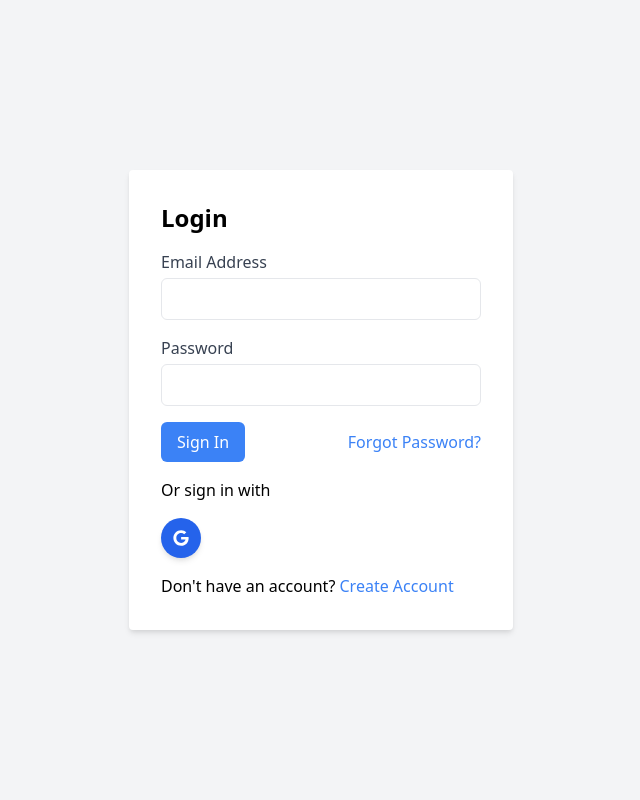
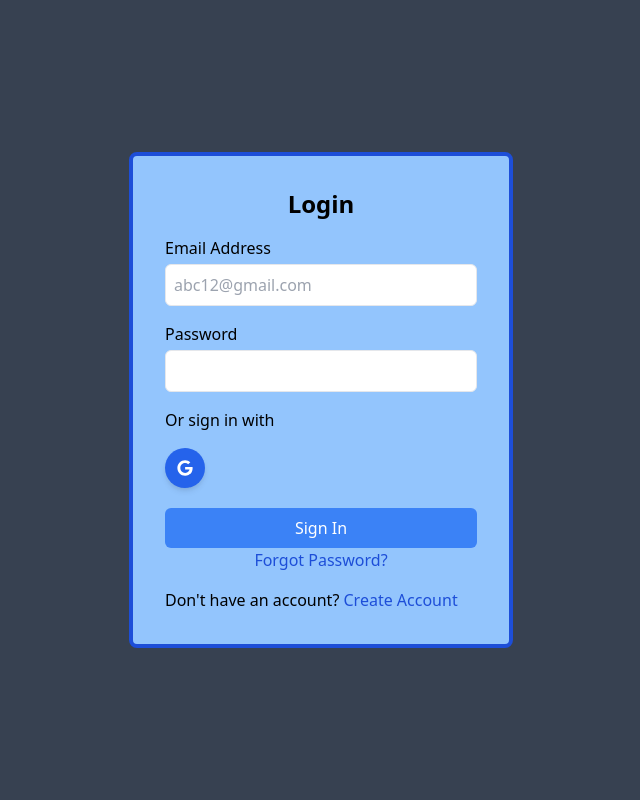
Before and after one commit to VireshShah17/LifeSaver, a Django app: template LifeSaver/templates/login.html in a window 1280 px wide. Shown: the whole page, without its empty margins (319-959 px from the left). Run offline with Django 4.2, Linux system fonts and the light colour scheme; the template is opened without the code that fills it, so the values that code supplies are empty; some libraries are stand-ins or nearby versions.

Commit message:
update login form
give styling

```diff
--- a/LifeSaver/templates/login.html
+++ b/LifeSaver/templates/login.html
@@ -11,22 +11,17 @@
     <link href="https://cdnjs.cloudflare.com/ajax/libs/font-awesome/5.15.4/css/all.min.css" rel="stylesheet">
 </head>
 
-<body class="bg-gray-100 flex justify-center items-center h-screen">
-    <div class="bg-white p-8 rounded shadow-md max-w-sm w-full">
-        <h2 class="text-2xl font-semibold mb-4">Login</h2>
+<body class="bg-gray-700 flex justify-center items-center h-screen">
+    <div class="bg-blue-300 p-8 rounded-lg border-4 border-blue-700 max-w-sm w-full">
+        <h2 class="text-2xl font-semibold mb-4 text-center">Login</h2>
         <form>
             <div class="mb-4">
-                <label for="email" class="block text-gray-700">Email Address</label>
-                <input type="email" id="email" name="email" class="mt-1 p-2 block w-full border rounded-md">
+                <label for="email" class="block text-black">Email Address</label>
+                <input type="email" id="email" name="email" placeholder="abc12@gmail.com" class="mt-1 p-2 block w-full border rounded-md">
             </div>
             <div class="mb-4">
-                <label for="password" class="block text-gray-700">Password</label>
+                <label for="password" class="block text-black">Password</label>
                 <input type="password" id="password" name="password" class="mt-1 p-2 block w-full border rounded-md">
-            </div>
-            <div class="mb-4 flex justify-between items-center">
-                <button type="submit" class="px-4 py-2 bg-blue-500 text-white rounded-md hover:bg-blue-600">Sign
-                    In</button>
-                <a href="#" class="text-blue-500 hover:underline">Forgot Password?</a>
             </div>
             <p class="mb-4">Or sign in with</p>
             <div class="flex space-x-4">
@@ -36,8 +31,13 @@
                     <i class="fab fa-google"></i>
                 </button>
             </div>
+            <div class="mb-4 mt-5 flex flex-col">
+                <button type="submit" class="px-4 py-2 bg-blue-500 text-white rounded-md hover:bg-blue-600">Sign
+                    In</button>
+                <a href="#" class="text-blue-700 hover:underline text-center">Forgot Password?</a>
+            </div>
         </form>
-        <p class="mt-4">Don't have an account? <a href="#" class="text-blue-500 hover:underline">Create
+        <p class="mt-4">Don't have an account? <a href="#" class="text-blue-700 hover:underline">Create
                 Account</a></p>
     </div>
 
```
